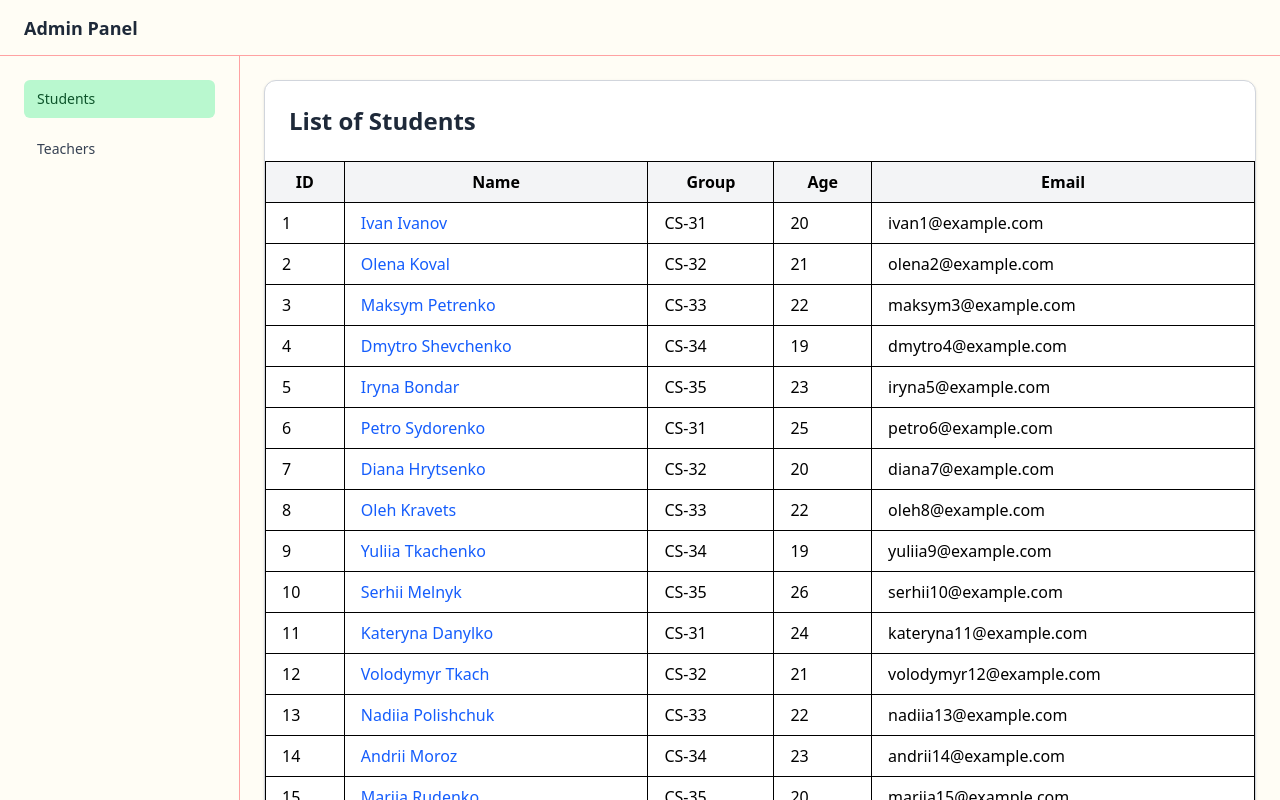
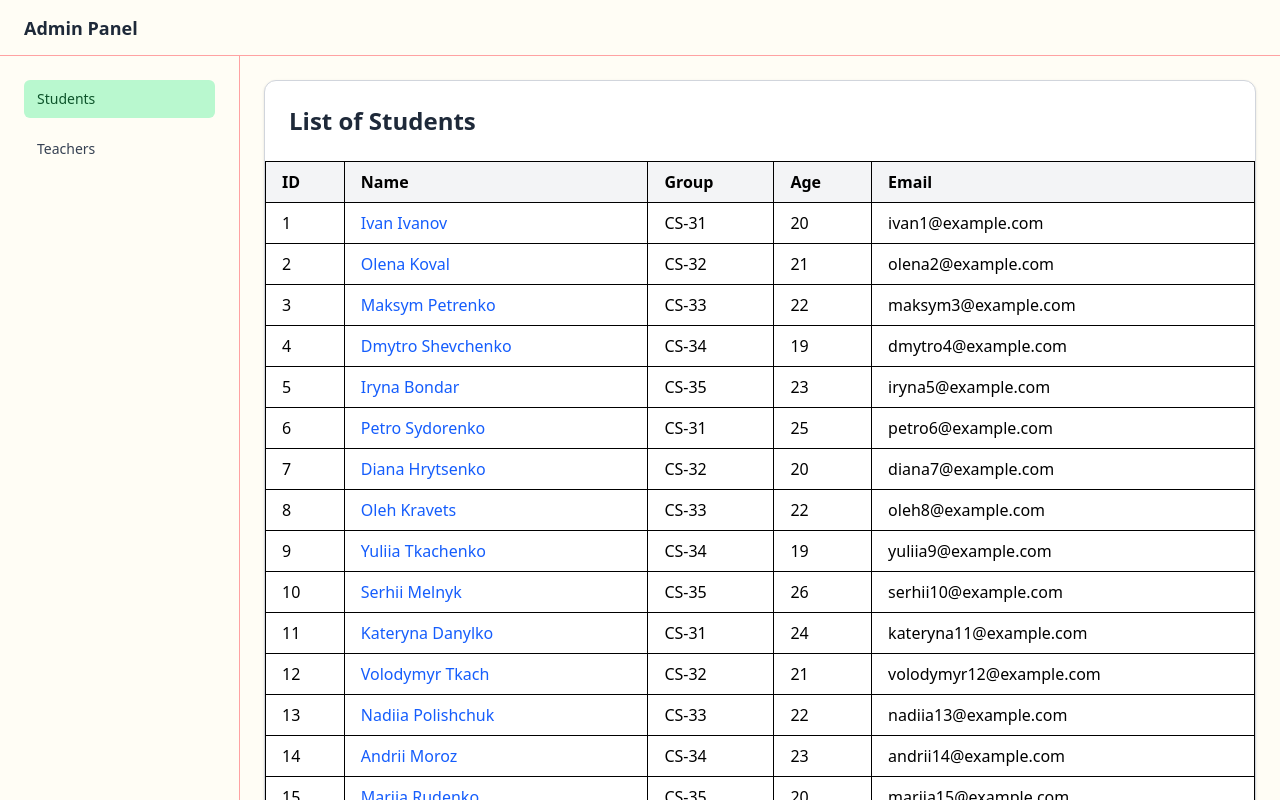
Before and after one commit to maksymrozvodovskyi/admin-panel, a Next.js app: page /dashboard/students in a window 1280 px wide. Shown: the top 800 px of the page. Built offline with nearby package versions, Linux system fonts and the light colour scheme.

Commit message:
update: refactor TeachersPage and StudentPage  with TanStack Table

```diff
--- a/app/dashboard/students/page.tsx
+++ b/app/dashboard/students/page.tsx
@@ -1,40 +1,8 @@
-import Link from 'next/link'
 import { getStudents } from '@/lib/api/data'
-import type { Student } from '@/types/student'
+import StudentsTable from '@/components/StudentsTable'
 
 export default async function StudentsPage() {
-	const students: Student[] = await getStudents()
+	const students = await getStudents()
 
-	return (
-		<section className='bg-white border border-gray-300 rounded-xl shadow-sm overflow-hidden'>
-			<h1 className='text-2xl font-semibold text-gray-800 p-6'>List of Students</h1>
-
-			<table className='min-w-full border-collapse'>
-				<thead className='bg-gray-100 border-b'>
-					<tr>
-						<th className='px-4 py-2 border'>ID</th>
-						<th className='px-4 py-2 border'>Name</th>
-						<th className='px-4 py-2 border'>Group</th>
-						<th className='px-4 py-2 border'>Age</th>
-						<th className='px-4 py-2 border'>Email</th>
-					</tr>
-				</thead>
-				<tbody>
-					{students.map(student => (
-						<tr key={student.id} className='hover:bg-gray-50 border-b'>
-							<td className='px-4 py-2 border'>{student.id}</td>
-							<td className='px-4 py-2 border'>
-								<Link href={`/dashboard/students/${student.id}`} className='text-blue-600 hover:underline'>
-									{student.name}
-								</Link>
-							</td>
-							<td className='px-4 py-2 border'>{student.group}</td>
-							<td className='px-4 py-2 border'>{student.age}</td>
-							<td className='px-4 py-2 border'>{student.email}</td>
-						</tr>
-					))}
-				</tbody>
-			</table>
-		</section>
-	)
+	return <StudentsTable data={students} />
 }
--- a/app/dashboard/teachers/page.tsx
+++ b/app/dashboard/teachers/page.tsx
@@ -1,40 +1,7 @@
-import Link from 'next/link'
 import { getTeachers } from '@/lib/api/data'
-import type { Teacher } from '@/types/teacher'
+import TeachersTable from '@/components/TeachersTable'
 
 export default async function TeachersPage() {
-	const teachers: Teacher[] = await getTeachers()
-
-	return (
-		<section className='bg-white border border-gray-300 rounded-xl shadow-sm overflow-hidden p-6'>
-			<h1 className='text-2xl font-semibold mb-6 text-gray-800'>List of Teachers</h1>
-
-			<table className='min-w-full border-collapse border border-gray-200'>
-				<thead className='bg-gray-100'>
-					<tr>
-						<th className='px-4 py-2 text-left border'>ID</th>
-						<th className='px-4 py-2 text-left border'>Name</th>
-						<th className='px-4 py-2 text-left border'>Age</th>
-						<th className='px-4 py-2 text-left border'>Email</th>
-						<th className='px-4 py-2 text-left border'>Subject</th>
-					</tr>
-				</thead>
-				<tbody>
-					{teachers.map(teacher => (
-						<tr key={teacher.id} className='hover:bg-gray-50'>
-							<td className='border px-4 py-2'>{teacher.id}</td>
-							<td className='border px-4 py-2'>
-								<Link href={`/dashboard/teachers/${teacher.id}`} className='text-blue-600 hover:underline'>
-									{teacher.name}
-								</Link>
-							</td>
-							<td className='border px-4 py-2'>{teacher.age}</td>
-							<td className='border px-4 py-2'>{teacher.email}</td>
-							<td className='border px-4 py-2'>{teacher.subject}</td>
-						</tr>
-					))}
-				</tbody>
-			</table>
-		</section>
-	)
+	const teachers = await getTeachers()
+	return <TeachersTable data={teachers} />
 }
--- /dev/null
+++ b/components/StudentsTable.tsx
@@ -0,0 +1,62 @@
+'use client'
+
+import Link from 'next/link'
+import { useReactTable, getCoreRowModel, flexRender, CellContext } from '@tanstack/react-table'
+import type { Student } from '@/types/student'
+
+export default function StudentsTable({ data }: { data: Student[] }) {
+	const columns = [
+		{ accessorKey: 'id', header: 'ID' },
+		{
+			accessorKey: 'name',
+			header: 'Name',
+			cell: ({ row }: CellContext<Student, unknown>) => (
+				<Link href={`/dashboard/students/${row.original.id}`} className='text-blue-600 hover:underline'>
+					{row.original.name}
+				</Link>
+			),
+		},
+		{ accessorKey: 'group', header: 'Group' },
+		{ accessorKey: 'age', header: 'Age' },
+		{ accessorKey: 'email', header: 'Email' },
+	]
+
+	const table = useReactTable({
+		data,
+		columns,
+		getCoreRowModel: getCoreRowModel(),
+	})
+
+	return (
+		<section className='bg-white border border-gray-300 rounded-xl shadow-sm overflow-hidden'>
+			<h1 className='text-2xl font-semibold text-gray-800 p-6'>List of Students</h1>
+
+			<div className='overflow-x-auto'>
+				<table className='min-w-full border-collapse'>
+					<thead className='bg-gray-100 border-b'>
+						{table.getHeaderGroups().map(hg => (
+							<tr key={hg.id}>
+								{hg.headers.map(header => (
+									<th key={header.id} className='px-4 py-2 border text-left'>
+										{flexRender(header.column.columnDef.header, header.getContext())}
+									</th>
+								))}
+							</tr>
+						))}
+					</thead>
+					<tbody>
+						{table.getRowModel().rows.map(row => (
+							<tr key={row.id} className='hover:bg-gray-50 border-b'>
+								{row.getVisibleCells().map(cell => (
+									<td key={cell.id} className='px-4 py-2 border'>
+										{flexRender(cell.column.columnDef.cell, cell.getContext())}
+									</td>
+								))}
+							</tr>
+						))}
+					</tbody>
+				</table>
+			</div>
+		</section>
+	)
+}
--- /dev/null
+++ b/components/TeachersTable.tsx
@@ -0,0 +1,62 @@
+'use client'
+
+import Link from 'next/link'
+import { useReactTable, getCoreRowModel, flexRender, CellContext } from '@tanstack/react-table'
+import type { Teacher } from '@/types/teacher'
+
+export default function TeachersTable({ data }: { data: Teacher[] }) {
+	const columns = [
+		{ accessorKey: 'id', header: 'ID' },
+		{
+			accessorKey: 'name',
+			header: 'Name',
+			cell: ({ row }: CellContext<Teacher, unknown>) => (
+				<Link href={`/dashboard/teachers/${row.original.id}`} className='text-blue-600 hover:underline'>
+					{row.original.name}
+				</Link>
+			),
+		},
+		{ accessorKey: 'age', header: 'Age' },
+		{ accessorKey: 'email', header: 'Email' },
+		{ accessorKey: 'subject', header: 'Subject' },
+	]
+
+	const table = useReactTable({
+		data,
+		columns,
+		getCoreRowModel: getCoreRowModel(),
+	})
+
+	return (
+		<section className='bg-white border border-gray-300 rounded-xl shadow-sm overflow-hidden p-6'>
+			<h1 className='text-2xl font-semibold mb-6 text-gray-800'>List of Teachers</h1>
+
+			<div className='overflow-x-auto'>
+				<table className='min-w-full border-collapse border border-gray-200'>
+					<thead className='bg-gray-100'>
+						{table.getHeaderGroups().map(headerGroup => (
+							<tr key={headerGroup.id}>
+								{headerGroup.headers.map(header => (
+									<th key={header.id} className='px-4 py-2 text-left border'>
+										{flexRender(header.column.columnDef.header, header.getContext())}
+									</th>
+								))}
+							</tr>
+						))}
+					</thead>
+					<tbody>
+						{table.getRowModel().rows.map(row => (
+							<tr key={row.id} className='hover:bg-gray-50'>
+								{row.getVisibleCells().map(cell => (
+									<td key={cell.id} className='border px-4 py-2'>
+										{flexRender(cell.column.columnDef.cell, cell.getContext())}
+									</td>
+								))}
+							</tr>
+						))}
+					</tbody>
+				</table>
+			</div>
+		</section>
+	)
+}
--- a/package.json
+++ b/package.json
@@ -9,6 +9,7 @@
     "lint": "eslint"
   },
   "dependencies": {
+    "@tanstack/react-table": "^8.21.3",
     "axios": "^1.13.1",
     "clsx": "^2.1.1",
     "next": "16.0.1",
```
Also changed, not shown: 1 other file (tests, documents, lock files or other folders).
